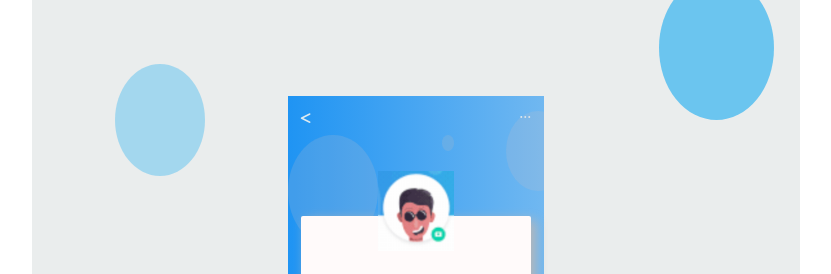
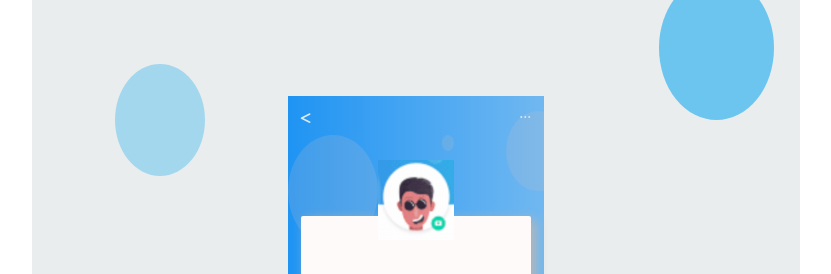
Before and after one commit to selomat/css-week4, a plain HTML site: page index.html in a window 1280 px wide. Shown: the top 274 px of the page, without its empty margins (224-1055 px from the left). Drawn offline with Linux system fonts and the light colour scheme.

Commit message:
posionlama yaptim

```diff
--- a/index.css
+++ b/index.css
@@ -95,7 +95,8 @@ header{
 #profil-image{
     width :6vw;
     position: relative;
-    bottom: 6vh;
+    bottom: 7.9vh;
+    margin-bottom: -45px;
 }
 
 #socialmedia i{
```
Also changed, not shown: index.html (+0 -1 lines).
